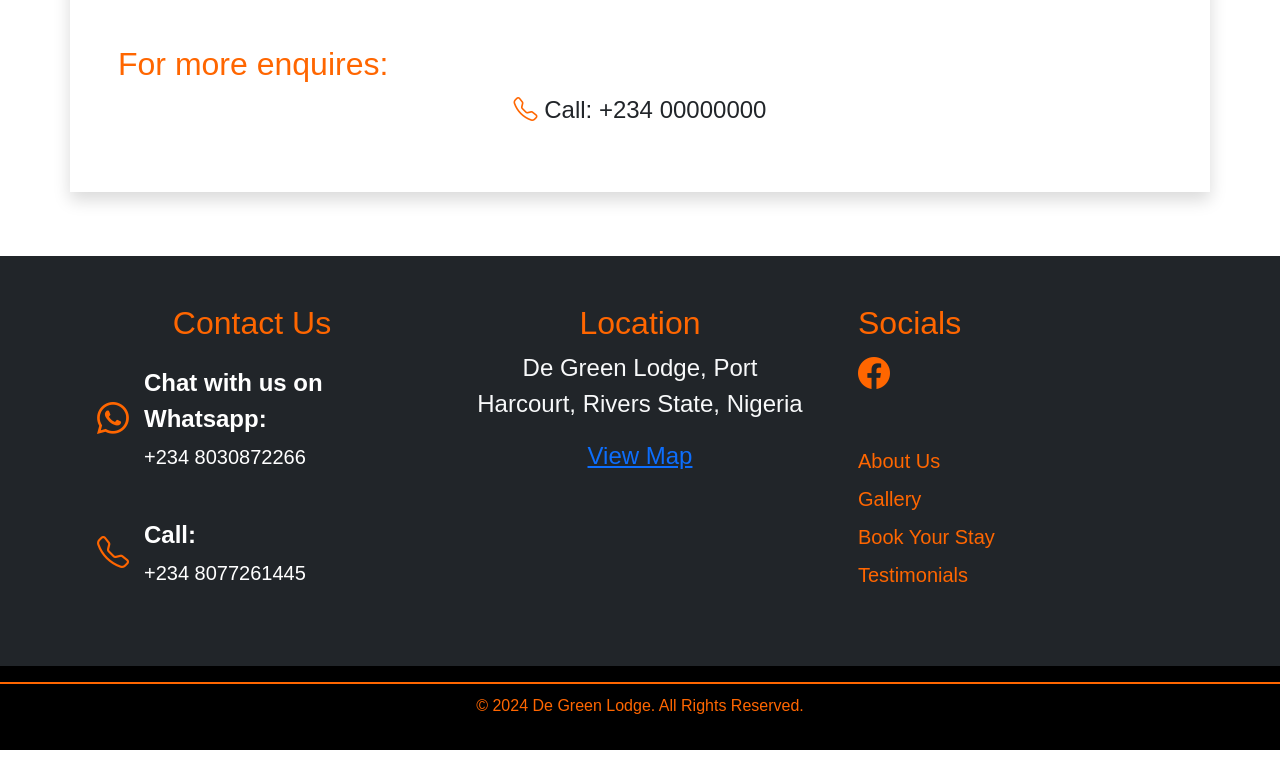
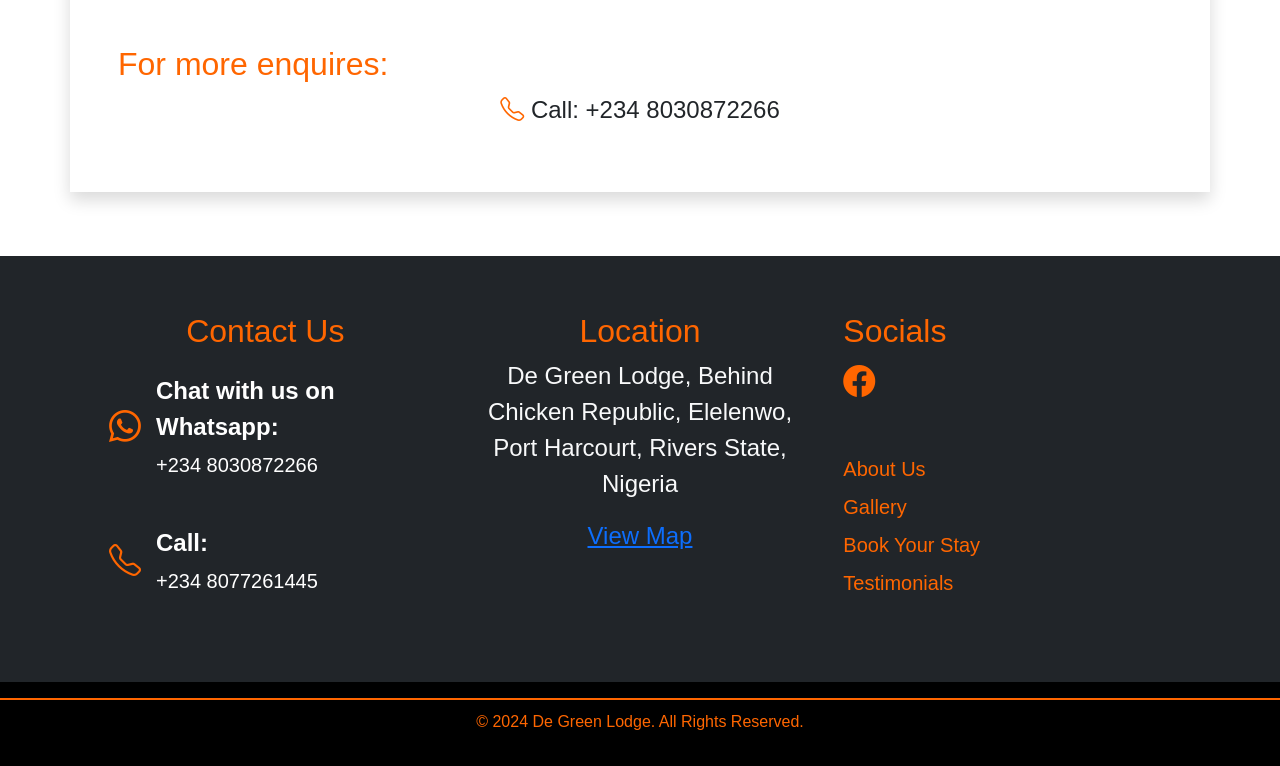
Before and after one commit to Munaman/De-Green-Lodge, a plain HTML site: page index.html in a window 1280 px wide. Shown: the part 4516-5282 px from the top of the page. Drawn offline with nearby package versions, Linux system fonts and the light colour scheme.

Commit message:
updated code

```diff
--- a/index.html
+++ b/index.html
@@ -441,7 +441,7 @@
     <div class="container p-5 mt-5 shadow" data-aos="fade-up" data-aos-duration="1000">
       <h2 class="text-center fw-bold">Donik Green Logistics </h2>
       <div class="row m-5">
-        <div class="col-12 col-md-4 px-5 d-flex flex-column align-items-center gap-4">
+        <div class="col-12 col-md-4 px-5 d-flex flex-column align-items-center gap-4" data-aos="fade-right" data-aos-duration="1000">
           <i class="bi bi-truck " style="color: #ff6600; font-size: 4rem;"></i>
           <div class="text">
             <h2 class="text-center">Fast Delivery</h2>
@@ -449,7 +449,7 @@
           </div>
         </div>
 
-        <div class="col-12 col-md-4 px-5 d-flex flex-column align-items-center gap-4">
+        <div class="col-12 col-md-4 px-5 d-flex flex-column align-items-center gap-4" data-aos="fade-left" data-aos-duration="1000">
           <i class="bi bi-patch-check " style="color: #ff6600; font-size: 4rem;"></i>
           <div class="text">
             <h2 class="text-center">Quality Products</h2>
@@ -457,7 +457,7 @@
           </div>
         </div>
 
-        <div class="col-12 col-md-4 px-5 d-flex flex-column align-items-center gap-4">
+        <div class="col-12 col-md-4 px-5 d-flex flex-column align-items-center gap-4" data-aos="fade-right" data-aos-duration="1000">
           <i class="bi bi-house-door " style="color: #ff6600; font-size: 4rem;"></i>
           <div class="text">
             <h2 class="text-center">Door To Door Delivery</h2>
@@ -467,7 +467,7 @@
       </div>
 
       <h2 class="mt-5">For more enquires: </h2>
-      <p class="text-center fs-4"><i class="bi bi-telephone" style="color: #ff6600;"></i>  Call: +234 00000000</p>
+      <p class="text-center fs-4"><i class="bi bi-telephone" style="color: #ff6600;"></i>  Call: +234 8030872266</p>
     </div>
   </section>
 
@@ -475,8 +475,8 @@
   <!-- Contact Section -->
   <section id="contact" class="py-5 bg-dark text-light">
     <div class="container">
-      <div class="row g-5">
-        <div class="col-md-4" style="box-shadow: 0 0 10 10 white;">
+      <div class="row p-2">
+        <div class="col-md-4 px-3" style="box-shadow: 0 0 10 10 white;">
           <h2 class="text-center">Contact Us</h2>
             <div class="contact-card text-white" style="background-color: inherit;">
               <i class="contact-card-icon bi bi-whatsapp fs-2"></i>
@@ -495,14 +495,14 @@
 
         </div>
 
-        <div class=" col-md-4 text-center">
+        <div class=" col-md-4 px-3 text-center">
           <h2>Location</h2>
-          <address class="fs-4">De Green Lodge, Port Harcourt, Rivers State, Nigeria</address>
+          <address class="fs-4">De Green Lodge, Behind Chicken Republic, Elelenwo, Port Harcourt, Rivers State, Nigeria</address>
           <!-- <iframe src="https://www.google.com/maps/embed" class="w-25" height="250" style="border:0;" allowfullscreen="" loading="lazy"></iframe> -->
-           <a href="#" class="fs-4">View Map</a>
+           <a href="https://maps.app.goo.gl/pXpeQUrdfWMFW1wm9" target="_blank" class="fs-4">View Map</a>
         </div>
 
-        <div class="col-md-4">
+        <div class="col-md-4 px-3">
           <div class="mb-5">
             <h2 class="">Socials</h2>
             <a href=""><i class=" text-center bi-facebook fs-2" style="color: #ff6600;"></i></a>
```
Also changed, not shown: img/download (1).jpg (deleted), img/download (2).jpg (deleted), img/download (3).jpg (deleted), img/download.jpg (deleted), img/istockphoto-2110310187-612x612.webp (deleted), img/lagos-sofa-set-sofa-sets-513-90-B.jpg (deleted), img/pexels-photo-1170070.jpeg (deleted).
